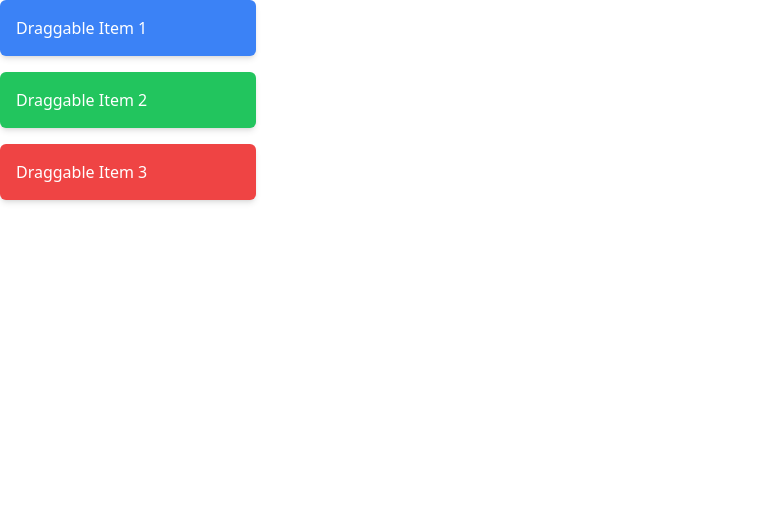
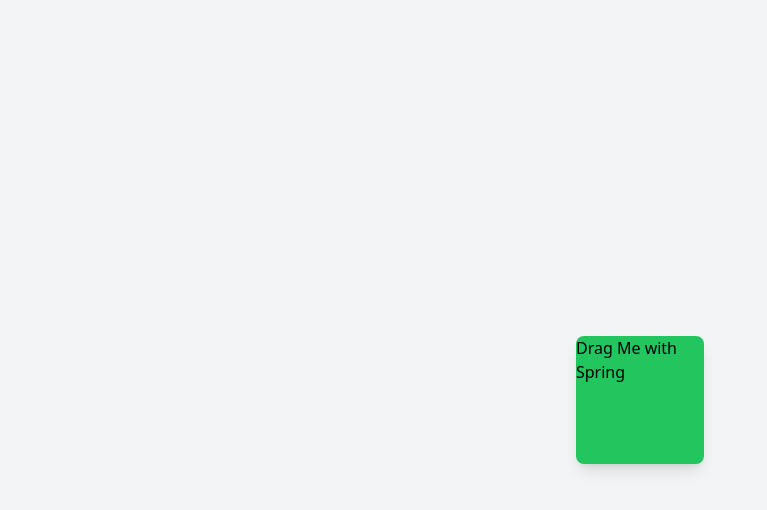
Before and after one commit to Cabdinasir64/Frame_Motion, a React (Vite) app: page / in a window 1280 px wide. Shown: the top 510 px of the page, without its empty margins (0-767 px from the left). Built offline with nearby package versions, Linux system fonts and the light colour scheme.

Commit message:
i added file of animation16 frame motion

```diff
--- a/src/App.jsx
+++ b/src/App.jsx
@@ -1,9 +1,9 @@
-import Animation15 from './Components/animation15'
+import Animation16 from './Components/animation16'
 function App() {
 
   return (
     <>
-      <Animation15 />
+      <Animation16 />
 
     </>
   )
--- /dev/null
+++ b/src/Components/animation16.jsx
@@ -0,0 +1,23 @@
+import { motion } from "framer-motion";
+import { useState } from "react";
+
+export default function animation16() {
+  const [rotation, setRotation] = useState(0);
+
+  return (
+    <div className="h-screen flex items-center justify-center bg-gray-100">
+      <motion.div
+        drag
+        dragElastic={0.3}
+        dragConstraints={{ left: -100, right: 100, top: -50, bottom: 50 }}
+        onDragEnd={() => setRotation(rotation + 120)}
+        style={{ rotate: rotation }}
+        whileDrag={{ scale: 0.9 }}
+        transition={{ type: "spring", stiffness: 300, damping: 30 }}
+        className="w-32 h-32 bg-green-500 rounded-lg shadow-lg cursor-grab"
+      >
+        Drag Me with Spring
+      </motion.div>
+    </div>
+  );
+}
```
